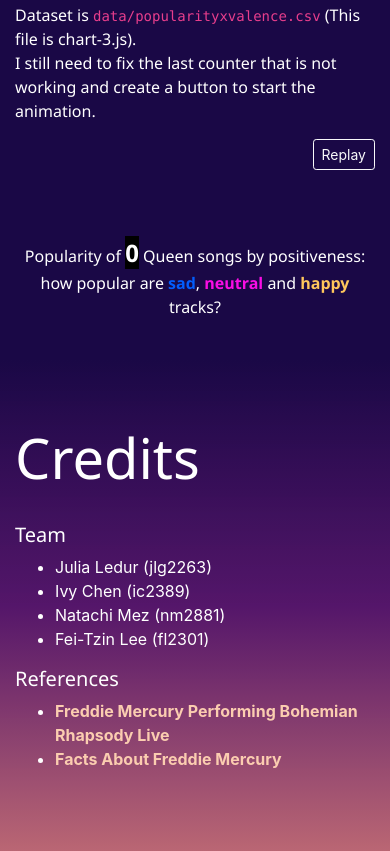
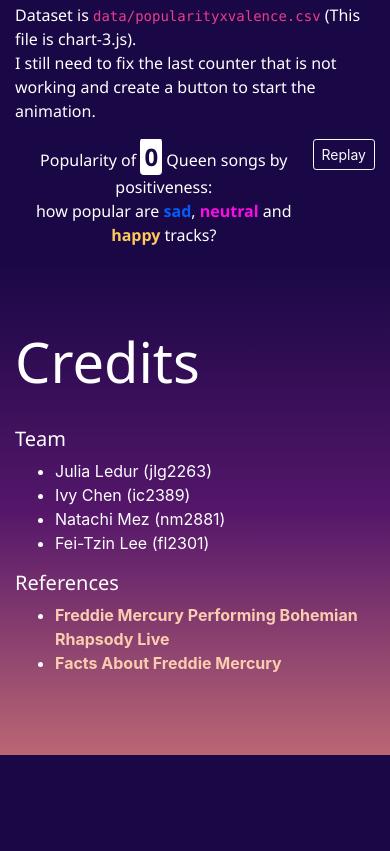
Before and after one commit to julialedur/freddie-mercurys-voice, a website: page src/index.html in a window 390 px wide. Shown: the part 6488-7339 px from the top of the page. After the commit the page ends 7243 px from the top, so only its background shows below. Drawn offline with nearby package versions, Linux system fonts and the light colour scheme.

Commit message:
Fixed replay button float

```diff
--- a/src/index.html
+++ b/src/index.html
@@ -195,10 +195,14 @@
     <h3>Chart 4: valence vs. popularity</h3>
     <p>Dataset is <code>data/popularityxvalence.csv</code> (This file is chart-3.js).<br>
     I still need to fix the last counter that is not working and create a button to start the animation.</p>
-    <button type="button" id="replay-animation" class="btn btn-outline-light btn-sm chart-3-toggle float-right button-animation">Replay</button>
 
-    <center><p></span><br><br><br><br>Popularity of <strong><span id="total" style="font-size: 150%;background-color:black">0</span></strong> Queen songs by positiveness:<br>how popular are <span style="color: #035DFC; font-weight: bold">sad</span>, <span style="color: #FA0DE5; font-weight: bold">neutral</span> and <span style="color: #FFC75C; font-weight: bold">happy</span> tracks?<br><br></p></center>
-    <div class="offset-2 col-lg-3 sticky" id="chart-4">
+    <button type="button" id="replay-animation" class="btn btn-outline-light btn-sm float-right">Replay</button>
+    <p class="text-center pop-text">
+      </span>Popularity of <strong><span id="total">0</span></strong> Queen songs by positiveness:
+      <br />
+      how popular are <span style="color: #035DFC; font-weight: bold">sad</span>, <span style="color: #FA0DE5; font-weight: bold">neutral</span> and <span style="color: #FFC75C; font-weight: bold">happy</span> tracks?
+    </p>
+    <div class="offset-1 col-lg-3 sticky" id="chart-4">
     </div>
     <!-- <div class='step col-lg-1' id="start-animation">
     </div> -->
--- a/src/main.scss
+++ b/src/main.scss
@@ -1,3 +1,6 @@
+$PURPLE: #1a0846;
+
+
 svg {
   margin: 0 auto;
 }
@@ -11,7 +14,7 @@
 }
 
 body {
-  background-color: #1A0846;
+  background-color: $PURPLE;
   color: #fff;
   height: 100%;
   position: relative;
@@ -43,6 +46,18 @@
   margin: 0 auto;
 }
 
+#total {
+  font-size: 1.5rem;
+  padding: .1rem .25rem;
+  background: #fff;
+  border-radius: .25rem;
+  color: $PURPLE;
+}
+
+.pop-text {
+  overflow: auto;
+}
+
 .sticky {
   position: -webkit-sticky;
   position: sticky;
@@ -68,7 +83,7 @@
 }
 
 .step > ul, .step > h2, .step > h3 {
-  background: #1A0846;
+  background: $PURPLE;
 }
 
 // gradients
```
Also changed, not shown: src/main.css.
